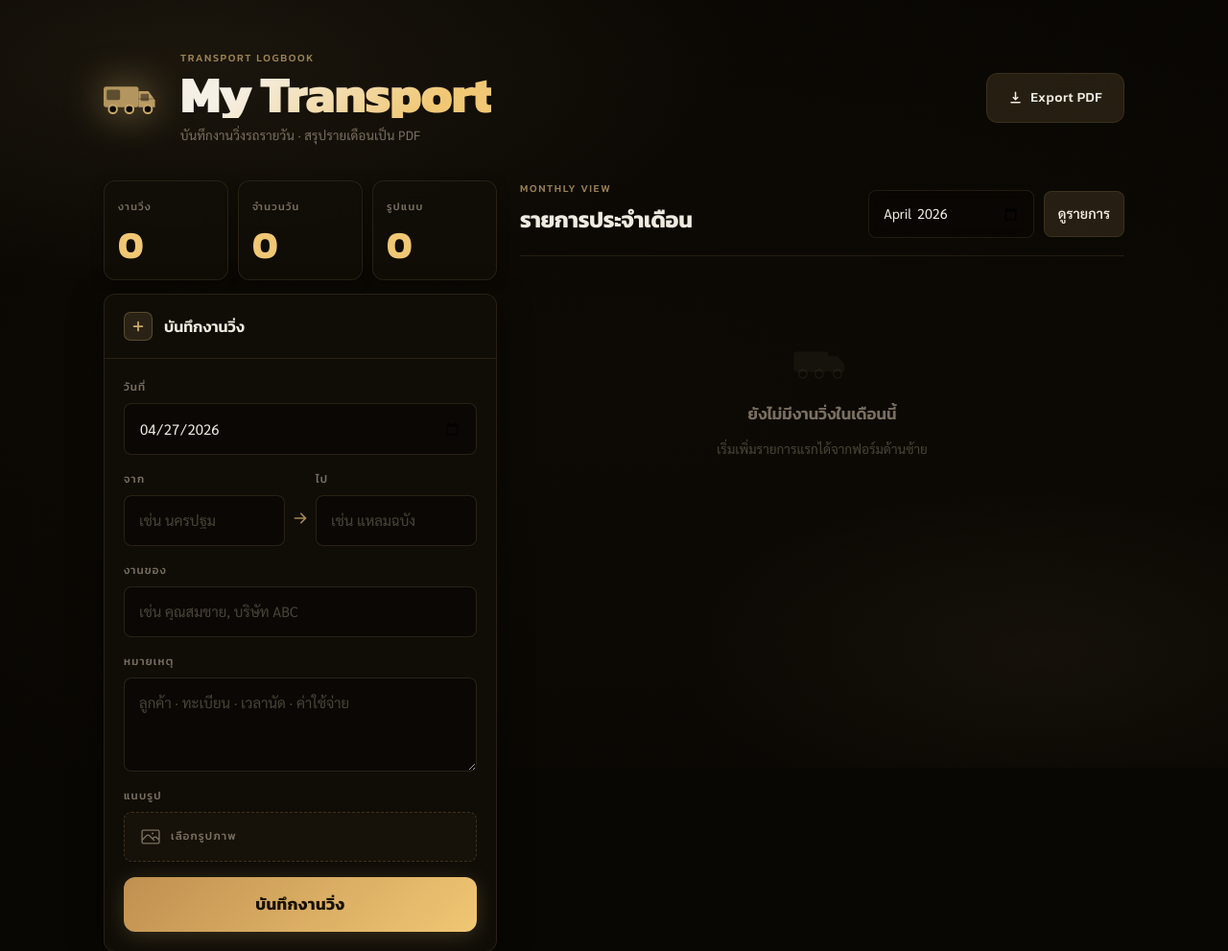
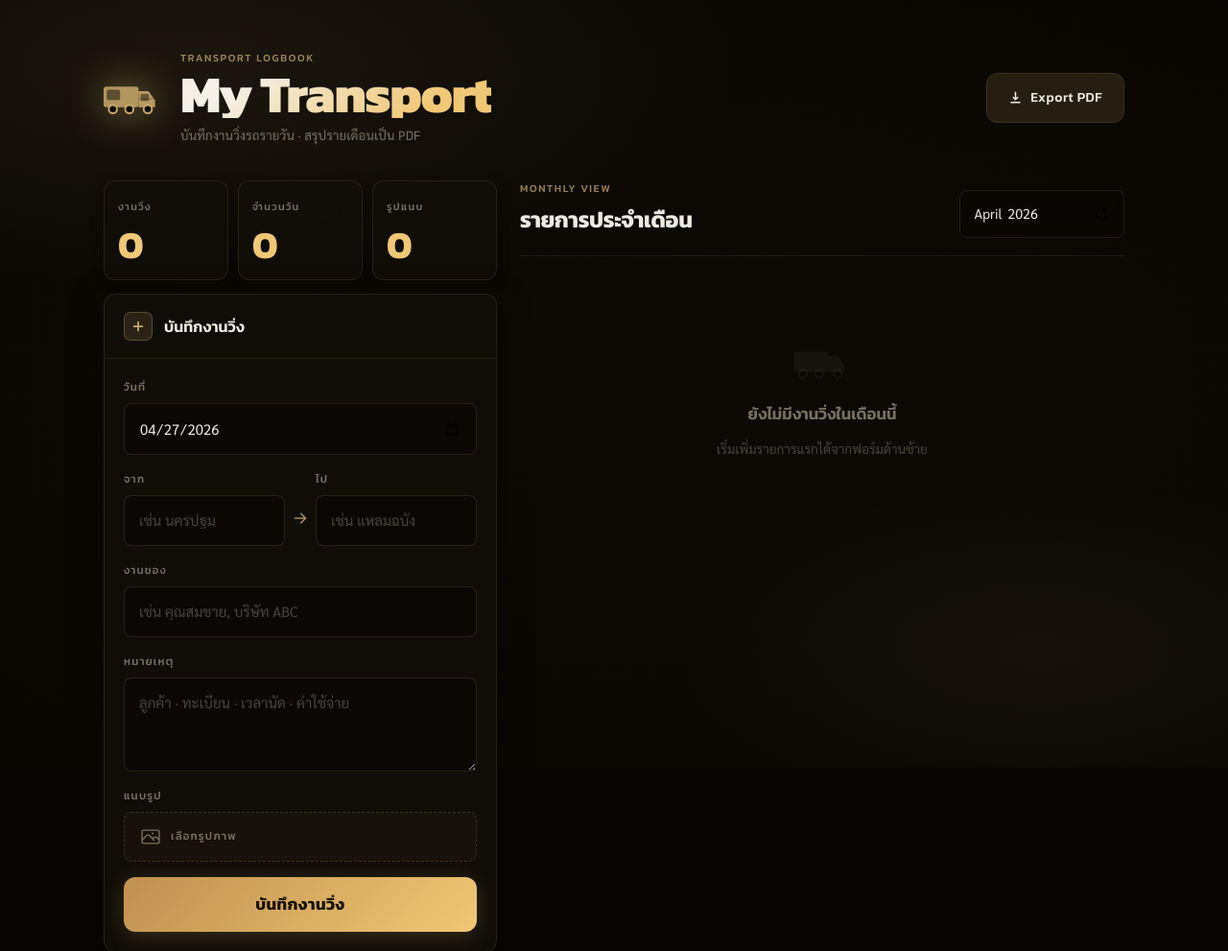
Before and after one commit to bksw007/My-Transport, a Flask app: page / in a window 1280 px wide. Shown: the top 991 px of the page at 96% size. Run offline with Flask 3, Linux system fonts and the light colour scheme; data that the repository does not hold is empty; some libraries are stand-ins or nearby versions.

Commit message:
Improve monthly filter picker

```diff
--- a/static/styles.css
+++ b/static/styles.css
@@ -426,9 +426,6 @@ h1 {
 
 .month-form {
   flex-shrink: 0;
-  display: flex;
-  align-items: center;
-  gap: 10px;
 }
 
 .month-input {
@@ -446,25 +443,6 @@ h1 {
 }
 
 .month-input:focus { border-color: var(--border-hi); }
-
-.month-submit {
-  border: 1px solid var(--border);
-  border-radius: var(--r-sm);
-  padding: 11px 14px;
-  background: rgba(201,169,107,0.14);
-  color: var(--text);
-  font-family: 'Sarabun', sans-serif;
-  font-size: 0.9rem;
-  font-weight: 600;
-  cursor: pointer;
-  transition: transform 160ms, border-color 160ms, background 160ms;
-}
-
-.month-submit:hover {
-  transform: translateY(-1px);
-  border-color: var(--border-hi);
-  background: rgba(201,169,107,0.22);
-}
 
 /* ── Timeline ───────────────────────────────────────────────────── */
 .timeline {
@@ -1184,12 +1162,9 @@ h1 {
 
   .month-form {
     width: 100%;
-    flex-direction: column;
-    align-items: stretch;
   }
 
-  .month-input,
-  .month-submit { width: 100%; }
+  .month-input { width: 100%; }
 
   .photo-strip {
     grid-template-columns: repeat(3, minmax(0,1fr));
--- a/templates/index.html
+++ b/templates/index.html
@@ -159,6 +159,7 @@
             </div>
             <form method="get" class="month-form">
               <input
+                id="month_filter"
                 type="month"
                 name="month"
                 value="{{ selected_month }}"
@@ -166,7 +167,6 @@
                 class="month-input"
                 aria-label="เลือกเดือนเพื่อดูรายการ"
               >
-              <button type="submit" class="month-submit">ดูรายการ</button>
             </form>
           </div>
 
@@ -287,6 +287,10 @@
       /* ── Date field: click anywhere to open picker ─────────────── */
       const dateInput = document.getElementById('trip_date');
       dateInput?.addEventListener('click', () => { try { dateInput.showPicker(); } catch(_) {} });
+
+      const monthInput = document.getElementById('month_filter');
+      monthInput?.addEventListener('pointerdown', () => { try { monthInput.showPicker(); } catch(_) {} });
+      monthInput?.addEventListener('click', () => { try { monthInput.showPicker(); } catch(_) {} });
 
       /* ════════════════════════════════════════════════════════════
          MODAL SYSTEM
```
